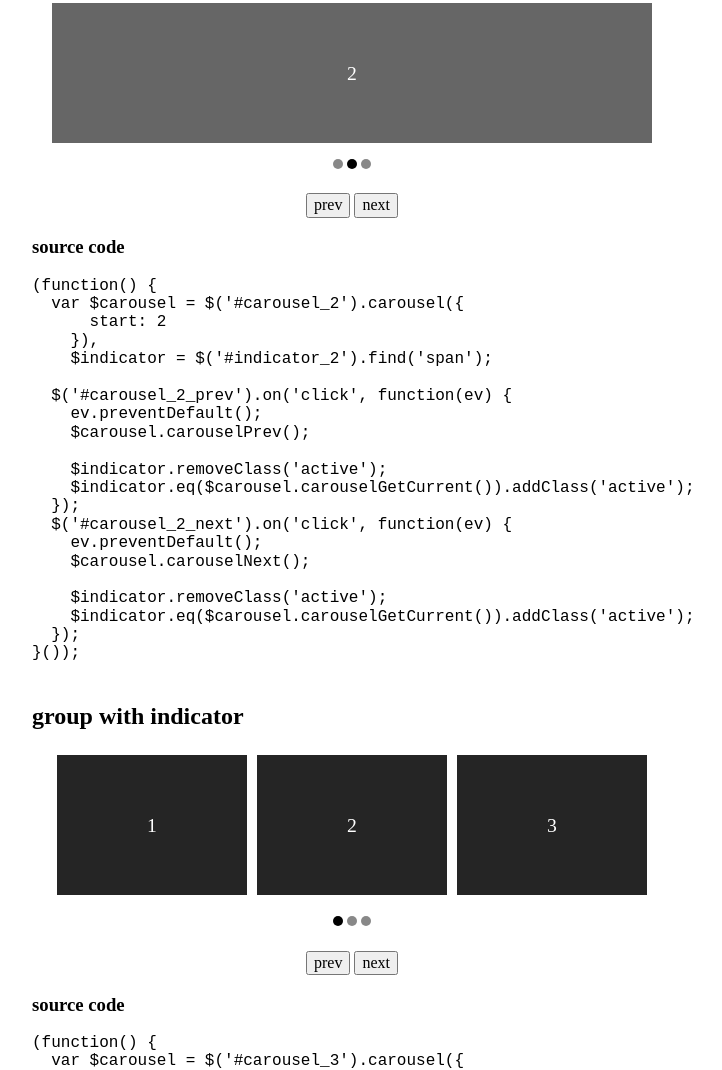
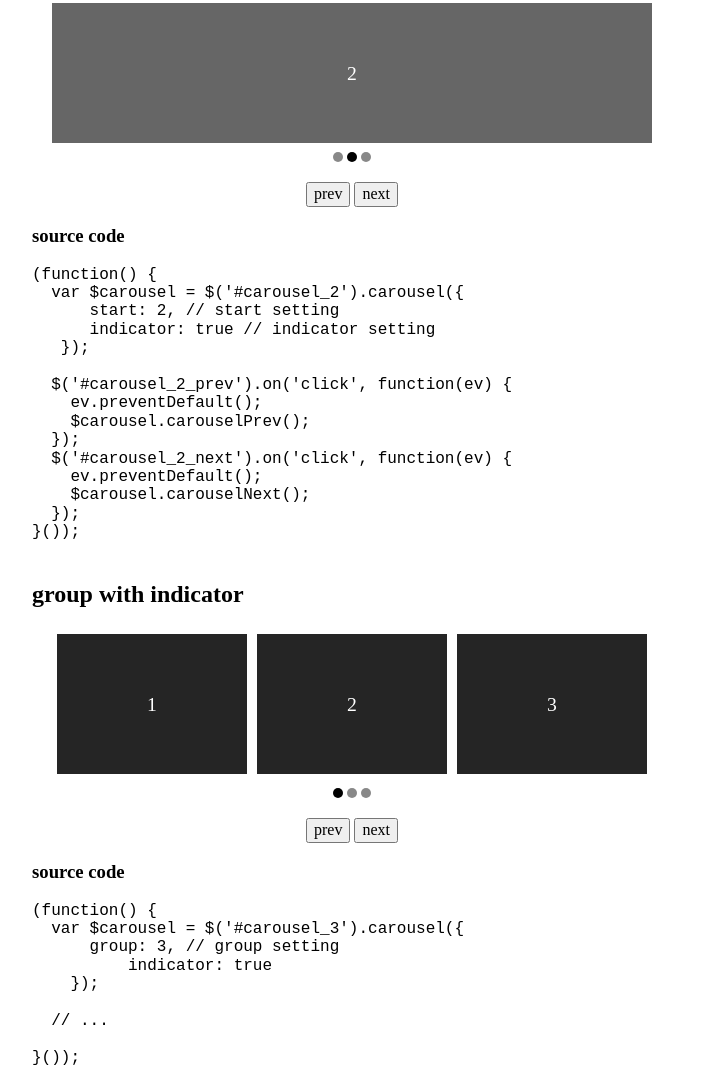
Before and after one commit to 5509/jq.carousel, a plain HTML site: page index.html in a window 1280 px wide. Shown: the part 740-1810 px from the top of the page, without its empty margins (288-1010 px from the left). Drawn offline with nearby package versions, Linux system fonts and the light colour scheme; a web font is replaced by a local one.

Commit message:
Indicator

```diff
--- a/index.html
+++ b/index.html
@@ -51,11 +51,6 @@
 			<div class="carousel_box second">2</div>
 			<div class="carousel_box third">3</div>
 		</div>
-		<p id="indicator_2" class="indicator">
-			<span>1</span>
-			<span class="active">2</span>
-			<span>3</span>
-		</p>
 		<p class="btns">
 			<input type="button" id="carousel_2_prev" value="prev">
 			<input type="button" id="carousel_2_next" value="next">
@@ -64,23 +59,17 @@
 	<h3>source code</h3>
 	<pre>(function() {
   var $carousel = $('#carousel_2').carousel({
-      start: 2
-    }),
-    $indicator = $('#indicator_2').find('span');
+      start: 2, // start setting
+      indicator: true // indicator setting
+   });
 
   $('#carousel_2_prev').on('click', function(ev) {
     ev.preventDefault();
     $carousel.carouselPrev();
-
-    $indicator.removeClass('active');
-    $indicator.eq($carousel.carouselGetCurrent()).addClass('active');
   });
   $('#carousel_2_next').on('click', function(ev) {
     ev.preventDefault();
     $carousel.carouselNext();
-
-    $indicator.removeClass('active');
-    $indicator.eq($carousel.carouselGetCurrent()).addClass('active');
   });
 }());</pre>
 
@@ -96,11 +85,6 @@
 			<div class="carousel_box">7</div>
 			<div class="carousel_box">8</div>
 		</div>
-		<p id="indicator_3" class="indicator">
-			<span class="active">1</span>
-			<span>2</span>
-			<span>3</span>
-		</p>
 		<p class="btns">
 			<input type="button" id="carousel_3_prev" value="prev">
 			<input type="button" id="carousel_3_next" value="next">
@@ -109,9 +93,9 @@
 	<h3>source code</h3>
 	<pre>(function() {
   var $carousel = $('#carousel_3').carousel({
-      group: 3
-    }),
-    $indicator = $('#indicator_3').find('span');
+      group: 3, // group setting
+	  indicator: true
+    });
 
   // ...
 
@@ -130,7 +114,9 @@
 	</div>
 	<h3>source code</h3>
 	<pre>(function() {
-  var $carousel = $('#carousel_4').carousel(),
+  var $carousel = $('#carousel_4').carousel({
+      indicator: true
+    }),
     num = 1;
 
   $('#carousel_4_add').on('click', function(ev) {
@@ -169,50 +155,40 @@
 
 (function() {
 	var $carousel = $('#carousel_2').carousel({
-			start: 2
-		}),
-		$indicator = $('#indicator_2').find('span');
+			start: 2,
+			indicator: true
+		});
 
 	$('#carousel_2_prev').on('click', function(ev) {
 		ev.preventDefault();
 		$carousel.carouselPrev();
-
-		$indicator.removeClass('active');
-		$indicator.eq($carousel.carouselGetCurrent()).addClass('active');
 	});
 	$('#carousel_2_next').on('click', function(ev) {
 		ev.preventDefault();
 		$carousel.carouselNext();
-
-		$indicator.removeClass('active');
-		$indicator.eq($carousel.carouselGetCurrent()).addClass('active');
 	});
 }());
 
 (function() {
 	var $carousel = $('#carousel_3').carousel({
-			group: 3
-		}),
-		$indicator = $('#indicator_3').find('span');
+			group: 3,
+			indicator: true
+		});
 
 	$('#carousel_3_prev').on('click', function(ev) {
 		ev.preventDefault();
 		$carousel.carouselPrev();
-
-		$indicator.removeClass('active');
-		$indicator.eq($carousel.carouselGetCurrent()).addClass('active');
 	});
 	$('#carousel_3_next').on('click', function(ev) {
 		ev.preventDefault();
 		$carousel.carouselNext();
-
-		$indicator.removeClass('active');
-		$indicator.eq($carousel.carouselGetCurrent()).addClass('active');
 	});
 }());
 
 (function() {
-	var $carousel = $('#carousel_4').carousel(),
+	var $carousel = $('#carousel_4').carousel({
+			indicator: true
+		}),
 		num = 1;
 
 	$('#carousel_4_add').on('click', function(ev) {
--- a/scripts/jq.carousel.js
+++ b/scripts/jq.carousel.js
@@ -2,13 +2,13 @@
  * jq.carousele
  * Simple and customizable carousel
  *
- * @version      0.62
+ * @version      0.7
  * @author       nori (norimania@gmail.com)
  * @copyright    5509 (http://5509.me/)
  * @license      The MIT License
  * @link         https://github.com/5509/jq.carousel
  *
- * 2012-02-26 03:40
+ * 2012-02-26 15:59
  */
 ;(function($, undefined) {
 
@@ -25,10 +25,11 @@
       var self = this;
 
       self.conf = $.extend({
-        easing  : 'swing',      // or custom easing
-        start   : 1,            // int
-        group   : 1,            // int
-        duration: 0.2           // int or float, 0.2 => 0.2s
+        easing   : 'swing', // or custom easing
+        start    : 1,       // int
+        group    : 1,       // int
+        duration : 0.2,     // int or float, 0.2 => 0.2s
+        indicator: false    // boolean
       }, conf);
 
       self.$elem = parent;
@@ -39,6 +40,8 @@
       self.current = self.conf.start;
 
       self._build();
+      self._setIndicator();
+      self._eventify();
 
       return self;
     },
@@ -120,6 +123,24 @@
       }
       self._setWidth();
       self.$elem.trigger('carousel.ready');
+    },
+
+    _eventify: function() {
+      var self = this,
+        conf = self.conf,
+        $indicator = undefined;
+
+      if ( conf.indicator ) {
+        $indicator = self.$indicator;
+        self.bind({
+          'Carousel.prev': function() {
+            $indicator.indicatorActive();
+          },
+          'Carousel.next': function() {
+            $indicator.indicatorActive();
+          }
+        });
+      }
     },
 
     _groupSetup: function() {
@@ -284,6 +305,8 @@
         easing: conf.easing,
         duration: conf.duration*1000
       });
+
+      self.$elem.trigger('Carousel.next');
     },
 
     _toPrev: function() {
@@ -310,6 +333,56 @@
         easing: conf.easing,
         duration: conf.duration*1000
       });
+
+      self.$elem.trigger('Carousel.prev');
+    },
+
+    _getIndicator: function(num) {
+      var self = this,
+        indicator = Indicator(self, num),
+        $indicator = $('<div class="carousel_indicator"></div>');
+
+      $indicator.append(indicator.$elems);
+      extend_method($indicator, indicator);
+
+      return $indicator;
+    },
+
+    _setIndicator: function(num) {
+      var self = this;
+      if ( !self.conf.indicator ) {
+        return;
+      }
+      if ( !self.$indicator ) {
+        self.$indicator = self._getIndicator(num);
+        self.$elem.after(self.$indicator);
+      } else {
+        self.$indicator.append(
+          self.$indicator.indicatorRefresh()
+        );
+      }
+    },
+
+    bind: function() {
+      var self = this,
+        a = arguments,
+        c = undefined,
+        bind = function(listener, func) {
+          self.$elem.bind(listener, func);
+        };
+
+      if ( a[0] === 'object' ) {
+        for ( c in a[0] ) {
+          bind(c, a[0][c]);
+        }
+      } else {
+        bind(a[0], a[1]);
+      }
+    },
+
+    indicator: function(num) {
+      var self = this;
+      return self._getIndicator(num);
     },
 
     getCurrent: function() {
@@ -337,6 +410,7 @@
         .empty()
         .append(self.$items_original);
 
+      self.$elem.trigger('Carousel.reset');
       return self.$elem;
     },
 
@@ -344,10 +418,66 @@
       var self = this;
       self.total_width = 0;
       self._build();
+      self._setIndicator();
 
+      self.$elem.trigger('Carousel.refresh');
       return self.$elem;
     }
+  };
 
+  var Indicator = function(carousel, num) {
+    this.namespace = 'Indicator';
+    if ( this instanceof Indicator ) {
+      return this.init(carousel, num);
+    }
+    return new Indicator(carousel, num);
+  };
+  Indicator.prototype = {
+    init: function(carousel, num) {
+      var self = this;
+      self.carousel = carousel;
+      self._build(num);
+    },
+
+    _build: function(num) {
+      var self = this,
+        carousel = self.carousel,
+        current = carousel.getCurrent(),
+        i = 0, l = carousel.items_length,
+        indi = '',
+        active = '';
+        for ( ; i < l; i++ ) {
+          if ( i === current ) {
+            active = ' class="active"';
+          } else {
+            active = '';
+          }
+          indi = indi + '<span' + active + '>';
+          indi = indi + (num ? i : '');
+          indi = indi + '</span>';
+        }
+        self.$elems = $(indi);
+    },
+
+    _setActive: function() {
+      var self = this,
+        carousel = self.carousel;
+
+        self.$elems.removeClass('active');
+        self.$elems.eq(carousel.getCurrent()).addClass('active');
+    },
+
+    refresh: function() {
+      var self = this;
+      self.$elems.remove();
+      self._build();
+      return self.$elems;
+    },
+
+    active: function() {
+      var self = this;
+      self._setActive();
+    }
   };
 
   function extend_method(base, obj) {
--- a/styles/scss/style.scss
+++ b/styles/scss/style.scss
@@ -14,10 +14,13 @@ h2 {
 }
 
 .carousel {
-	.indicator {
+
+	.carousel_indicator {
+		padding-top: 5px;
 		text-align: center;
 
 		span {
+			margin: 0 2px;
 			border-radius: 5px;
 			display: inline-block;
 			width: 10px;
```
Also changed, not shown: scripts/jq.carousel.min.js (added), styles/style.css.
